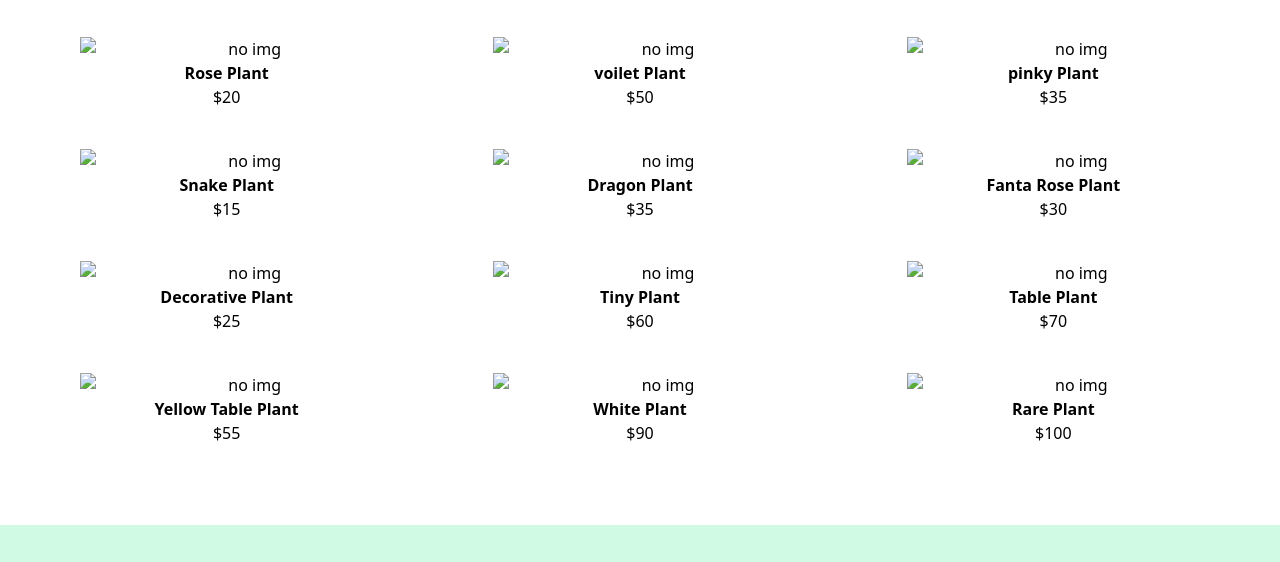
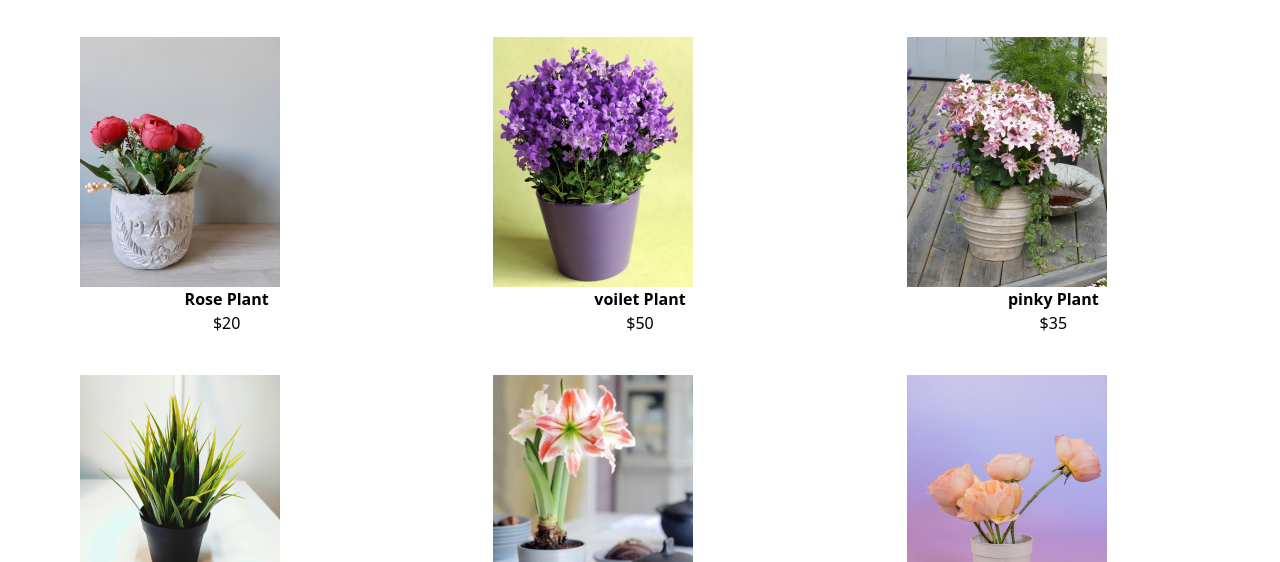
Before and after one commit to shahi9080/Greenden_Project-, a plain HTML site: page product.html in a window 1280 px wide. Shown: the part 197-759 px from the top of the page. Drawn offline with nearby package versions, Linux system fonts and the light colour scheme.

Commit message:
Update product.html

```diff
--- a/product.html
+++ b/product.html
@@ -32,62 +32,62 @@
 <!--products image-->
 <section class="gap-10 grid grid-cols-2 p-10 md:grid-cols-3">
   <div class="text-center">
-    <img class="md:pl-10" src="./img/img_1.png" alt="no img">
+    <img class="md:pl-10" src="img_1.png" alt="no img">
     <h1 class="inline text-1xl font-bold text-medium">Rose Plant</h1>
     <p>$20</p>
   </div>
   <div class="text-center">
-    <img class="md:pl-10" src="./img/img_2.png" alt="no img">
+    <img class="md:pl-10" src="img_2.png" alt="no img">
     <h1 class="inline text-1xl font-bold text-medium">voilet Plant</h1>
     <p>$50</p>
   </div>
   <div class="text-center">
-    <img class="md:pl-10" src="./img/img_3.png" alt="no img">
+    <img class="md:pl-10" src="img_3.png" alt="no img">
     <h1 class="inline text-1xl font-bold text-medium">pinky Plant</h1>
     <p>$35</p>
   </div>
   <div class="text-center">
-    <img class="md:pl-10" src="./img/img_4.png" alt="no img">
+    <img class="md:pl-10" src="img_4.png" alt="no img">
     <h1 class="inline text-1xl font-bold text-medium">Snake Plant</h1>
     <p>$15</p>
   </div>
   <div class="text-center">
-    <img class="md:pl-10" src="./img/img_5.png" alt="no img">
+    <img class="md:pl-10" src="img_5.png" alt="no img">
     <h1 class="inline text-1xl font-bold text-medium">Dragon Plant</h1>
     <p>$35</p>
   </div>
   <div class="text-center">
-    <img class="md:pl-10" src="./img/img_6.png" alt="no img">
+    <img class="md:pl-10" src="img_6.png" alt="no img">
     <h1 class="inline text-1xl font-bold text-medium">Fanta Rose Plant</h1>
     <p>$30</p>
   </div>
    <div class="text-center">
-    <img class="md:pl-10" src="./img/img_7.png" alt="no img">
+    <img class="md:pl-10" src="img_7.png" alt="no img">
     <h1 class="inline text-1xl font-bold text-medium">Decorative Plant</h1>
     <p>$25</p>
   </div>
    <div class="text-center">
-    <img class="md:pl-10" src="./img/img_8.png" alt="no img">
+    <img class="md:pl-10" src="img_8.png" alt="no img">
     <h1 class="inline text-1xl font-bold text-medium">Tiny Plant</h1>
     <p>$60</p>
   </div>
    <div class="text-center">
-    <img class="md:pl-10" src="./img/img_9.png" alt="no img">
+    <img class="md:pl-10" src="img_9.png" alt="no img">
     <h1 class="inline text-1xl font-bold text-medium">Table Plant</h1>
     <p>$70</p>
   </div>
    <div class="text-center">
-    <img class="md:pl-10" src="./img/img_10.png" alt="no img">
+    <img class="md:pl-10" src="img_10.png" alt="no img">
     <h1 class="inline text-1xl font-bold text-medium">Yellow Table Plant</h1>
     <p>$55</p>
   </div>
    <div class="text-center">
-    <img class="md:pl-10" src="./img/img_11.png" alt="no img">
+    <img class="md:pl-10" src="img_11.png" alt="no img">
     <h1 class="inline text-1xl font-bold text-medium">White Plant</h1>
     <p>$90</p>
   </div>
    <div class="text-center">
-    <img class="md:pl-10" src="./img/img_12.png" alt="no img">
+    <img class="md:pl-10" src="img_12.png" alt="no img">
     <h1 class="inline text-1xl font-bold text-medium">Rare Plant</h1>
     <p>$100</p>
   </div>
```
